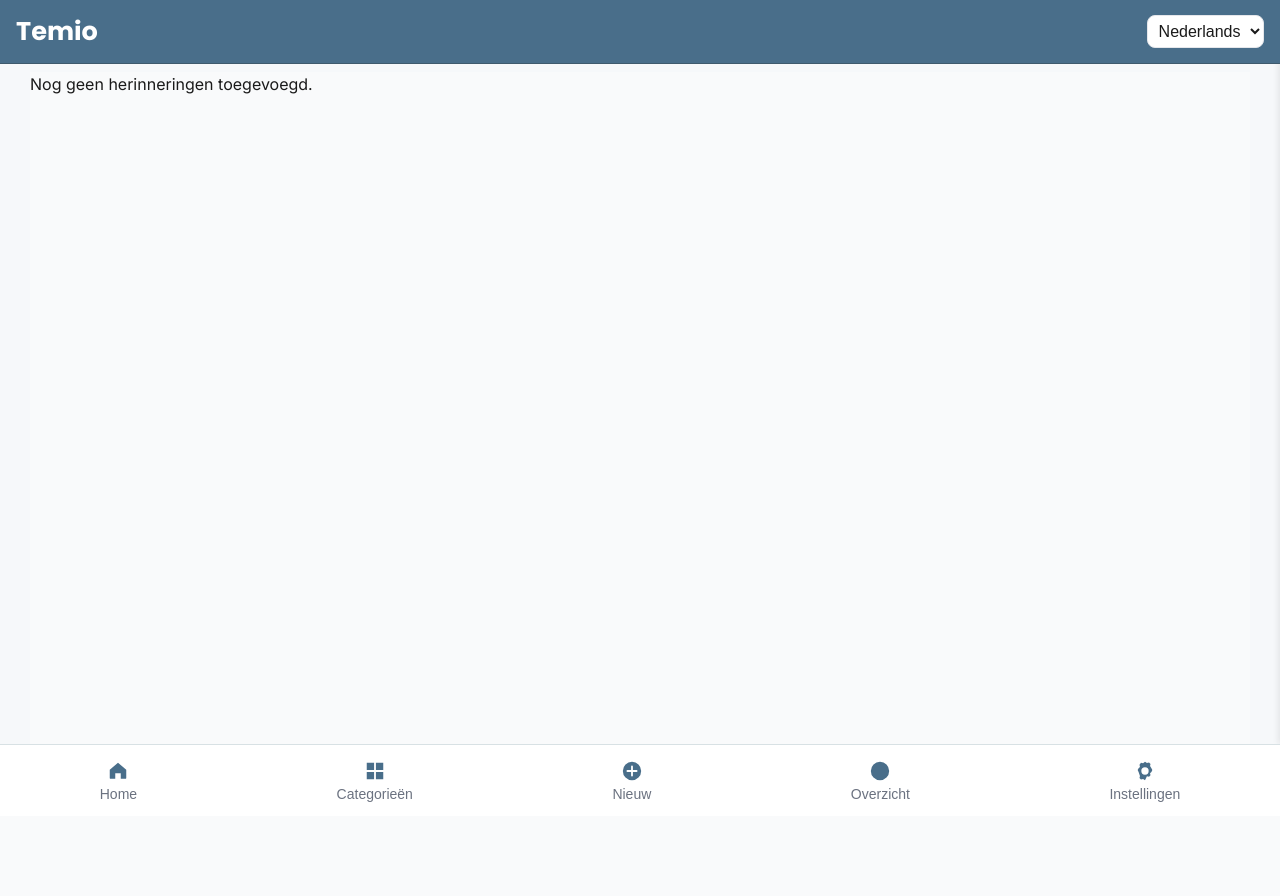
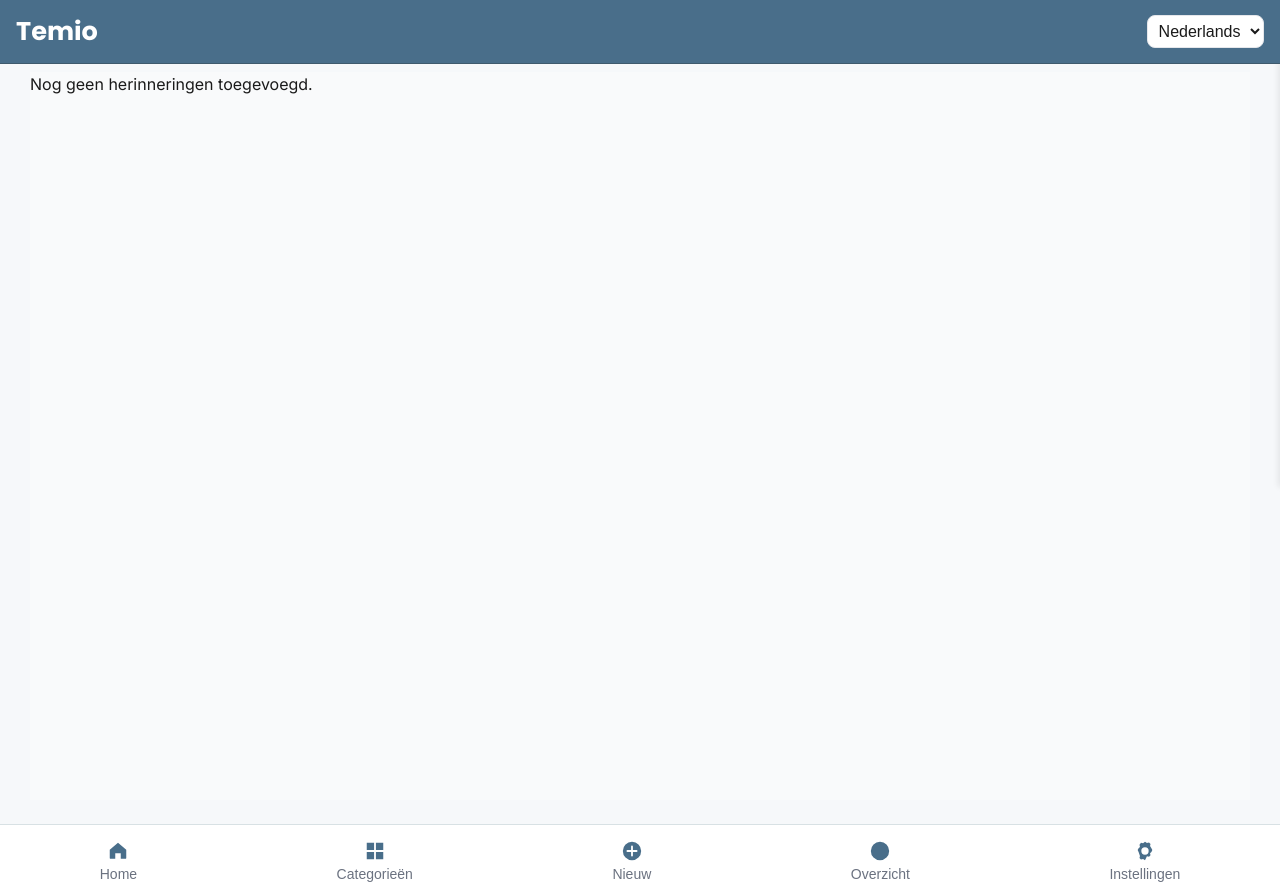
Before and after one commit to harrolds/temio, a React (Vite) app: page /auto in a window 1280 px wide. Shown: the top 896 px of the page. Before the commit the page ends 816 px from the top, so only its background shows below. Built offline with nearby package versions, Linux system fonts and the light colour scheme.

Commit message:
Update styles.extra.css

```diff
--- a/src/styles.extra.css
+++ b/src/styles.extra.css
@@ -666,3 +666,55 @@ footer,
   position: relative;
   z-index: 10;
 }
+/* ===========================================================
+   LAYOUT INTEGRATION FIX – Sprint 2.4 Batch A.2
+   =========================================================== */
+
+/* Root wrapper: laat content tussen header & footer flexibel vullen */
+.app-shell {
+  display: flex;
+  flex-direction: column;
+  min-height: 100vh;
+}
+
+/* Content vult resterende ruimte, laat body scrollen indien nodig */
+.app-content {
+  flex: 1;
+  overflow: visible;
+  padding-top: var(--header-height, 64px);
+  padding-bottom: var(--footer-height, 72px);
+  box-sizing: border-box;
+}
+
+/* Slide wrapper volgt nu de beschikbare hoogte tussen header en footer */
+.slide-wrapper {
+  display: flex;
+  width: 200%;
+  transition: transform 0.4s ease-in-out;
+  position: relative;
+  min-height: calc(100vh - var(--header-height, 64px) - var(--footer-height, 72px));
+  overflow: hidden;
+}
+
+/* Slides vullen volledige beschikbare hoogte */
+.slide-page,
+.slide-form {
+  width: 50%;
+  flex-shrink: 0;
+  height: 100%;
+  overflow-y: auto;
+  scrollbar-gutter: stable both-edges;
+}
+
+/* Scrollbars subtiel */
+.slide-page::-webkit-scrollbar,
+.slide-form::-webkit-scrollbar { width: 6px; }
+.slide-page::-webkit-scrollbar-thumb,
+.slide-form::-webkit-scrollbar-thumb {
+  background-color: rgba(0, 0, 0, 0.15);
+  border-radius: 3px;
+}
+
+/* Footer blijft zichtbaar, header altijd erboven */
+header, #rr-header { position: relative; z-index: 20; }
+footer, #rr-footer { position: relative; z-index: 10; margin-top: auto; }
```
